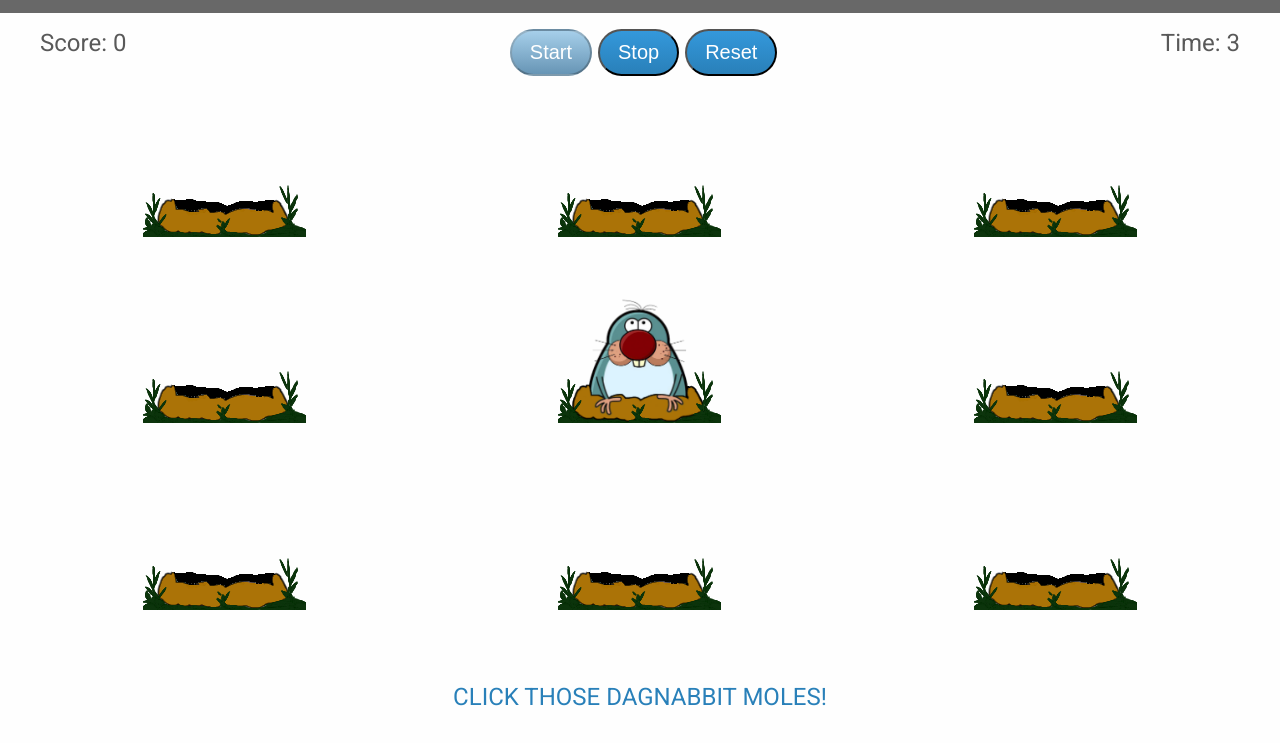
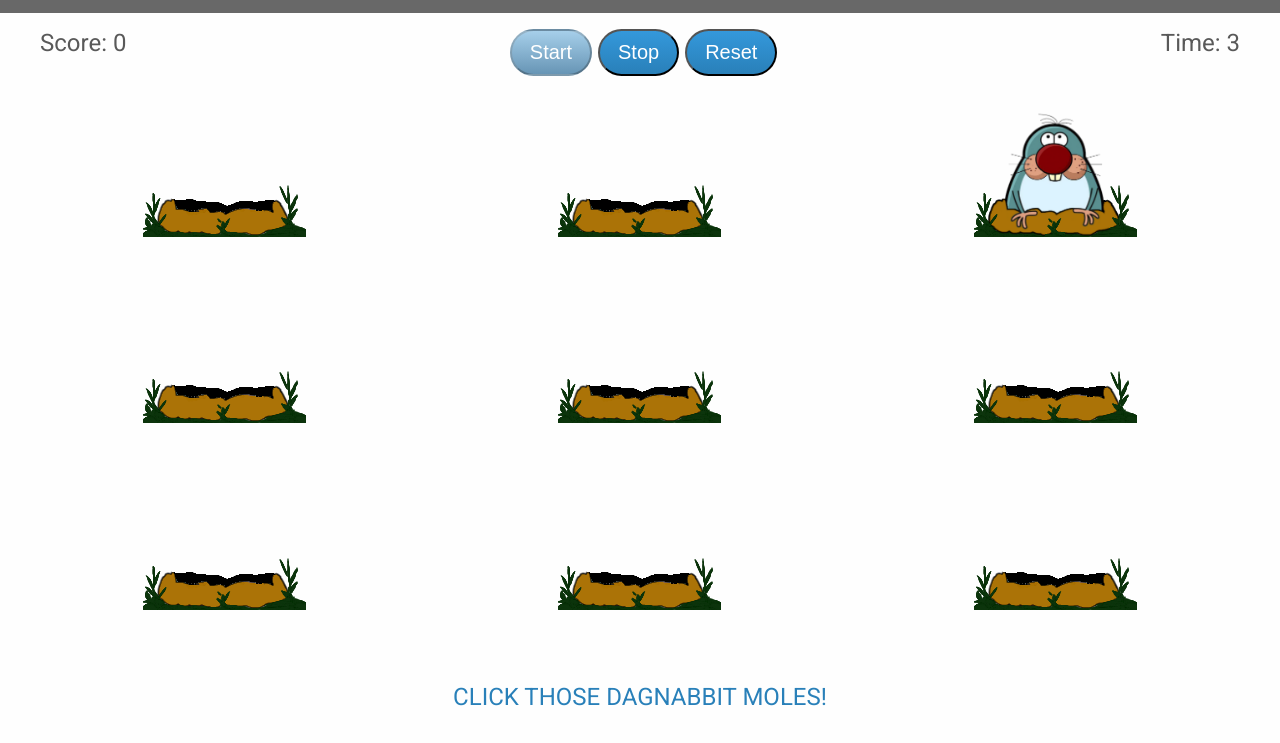
Before and after one commit to bclover/whack-a-mole, a plain HTML site: page index.html in a window 1280 px wide. Both pictures are taken after a click on the button "Start". Shown: the part 57-800 px from the top of the page. Drawn offline with Linux system fonts and the light colour scheme.

Commit message:
start random mole generation

```diff
--- a/index.html
+++ b/index.html
@@ -93,7 +93,7 @@
 				<!-- TILE 6 -->
 				<div class="game-board__tile">
 					<img id="m6-hole" src=img/mole-invisible.png class="show">
-					<img id="m6"
+					<img id="m6-mole"
 					     src=img/mole-visible.png
 					     class="hide mole"
 					     onclick="score.increment(event)"
--- a/js/app.js
+++ b/js/app.js
@@ -2,7 +2,7 @@ function init() {
   ui.disable("btnReset");
   ui.enable("btnStart");
   ui.disable("btnStop");
-  ui.message('Click Start to Begin!');
+  ui.msg('Click Start to Begin!');
 }
 
 init();
--- a/js/game.js
+++ b/js/game.js
@@ -6,14 +6,20 @@ var game = (function(){
   var MSG_WHACK = 'CLICK THOSE DAGNABBIT MOLES!';
   var MSG_WHEN_READY = 'Click Start When You\'re Ready!';
 
+  var paused = true;
   var resumeTime;
   var timer;
   var timeLeft = 5;
+
+  function isPaused() {
+    return paused;
+  }
 
   function reset() {
     clearInterval(timer);
     resumeTime = null;
     timeLeft = 5;
+    moles.reset();
     score.reset();
     ui.time(timeLeft);
     ui.show('time');
@@ -24,10 +30,10 @@ var game = (function(){
   }
 
   function start() {
+    paused = false;
     timer = setInterval(updateTimer, 1000);
     ui.msg(MSG_WHACK);
-    ui.show('m5-mole');
-    ui.hide('m5-hole');
+    moles.add();
     ui.enable('btnReset');
     ui.disable('btnStart');
     ui.enable('btnStop');
@@ -35,14 +41,16 @@ var game = (function(){
 
   function stop() {
     clearInterval(timer);
+    paused = true;
     ui.msg(MSG_PAUSED);
     ui.enable('btnReset');
     ui.enable('btnStart');
     ui.disable('btnStop');
   }
 
-  function timerEnded() {
+  function ended() {
     clearInterval(timer);
+    paused = true;
     ui.msg(MSG_GAME_OVER);
     ui.enable('btnReset');
     ui.disable('btnStart');
@@ -53,10 +61,10 @@ var game = (function(){
     (resumeTime) ? timeLeft = resumeTime : timeLeft = timeLeft;
     ui.time(--timeLeft);
     if (timeLeft === 0) {
-      timerEnded();
+      ended();
     }
   }
 
-  return { reset: reset, start: start, stop: stop };
+  return { isPaused: isPaused, reset: reset, start: start, stop: stop };
 
 })();
--- a/js/mole.js
+++ b/js/mole.js
@@ -1,21 +1,44 @@
 /* Mole Controller */
-var mole = (function(){
+var moles = (function(){
 
-  function show() {
+  var visibleMoles = [];
+
+  function hide(int, obj) {
+    var id = 'm' + int + '-' + obj;
+    ui.hide(id);
+  }
+
+  function show(int, obj) {
+    var id = 'm' + int + '-' + obj;
+    visibleMoles.push(id);
+    ui.show(id);
+  }
+
+  function getRandomInt(min, max) {
+    var num = Math.floor(Math.random() * (max - min + 1)) + min;
+    console.log('NUM:' + num);
+    return num;
+  }
+
+  function reset() {
+    console.log('visibleMoles:', visibleMoles);
+    if(visibleMoles.length > 0) {
+      var loopEnd = visibleMoles.length - 1;
+      for (var i=1; i<loopEnd; i++) {
+        show(i, 'hole');
+        hide(i, 'mole');
+      }
+      visibleMoles = [];
+    }
 
   }
 
-  function hide() {
-
+  function add() {
+    var randomInt = getRandomInt(1, 9);
+    show(randomInt, 'mole');
+    hide(randomInt, 'hole');
   }
 
-  function reset() {
-  }
-
-  function start() {
-
-  }
-
-  return { reset: reset, start: start, stop: stop };
+  return { add: add, reset: reset, stop: stop };
 
 })();
--- a/js/score.js
+++ b/js/score.js
@@ -4,11 +4,13 @@ var score = (function(){
   var value = 0;
 
   function increment(event) {
-    ++value;
-    ui.score(value);
-    ui.hide(event.target.id);
-    var hole = event.target.id.slice(0,3) + 'hole';
-    ui.show(hole);
+    if(!game.isPaused()) {
+      ++value;
+      ui.score(value);
+      ui.hide(event.target.id);
+      var hole = event.target.id.slice(0,3) + 'hole';
+      ui.show(hole);
+    }
   }
 
   function reset() {
--- a/js/ui.js
+++ b/js/ui.js
@@ -16,18 +16,24 @@ var ui = (function(document){
     document.getElementById('msg').innerHTML = txt;
   }
 
-  function hide(element) {
-    var el = document.getElementById(element);
-    el.classList.add('hide');
+  function hide(id) {
+    console.log('hide():', id);
+    var el = document.getElementById(id);
+    if(el) {
+      el.classList.add('hide');
+    }
   }
 
   function score(value) {
     document.getElementById('score').innerHTML = 'Score: ' + value;
   }
 
-  function show(element) {
-    var el = document.getElementById(element);
-    el.classList.remove('hide');
+  function show(id) {
+    console.log('show:', id);
+    var el = document.getElementById(id);
+    if(el) {
+      el.classList.remove('hide');
+    }
   }
 
   function time(value) {
```
